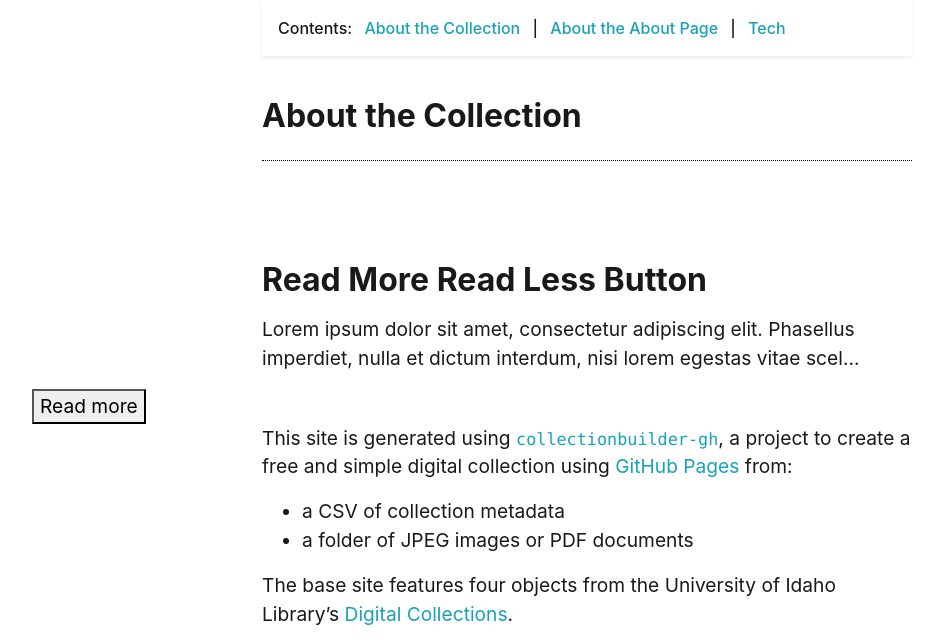
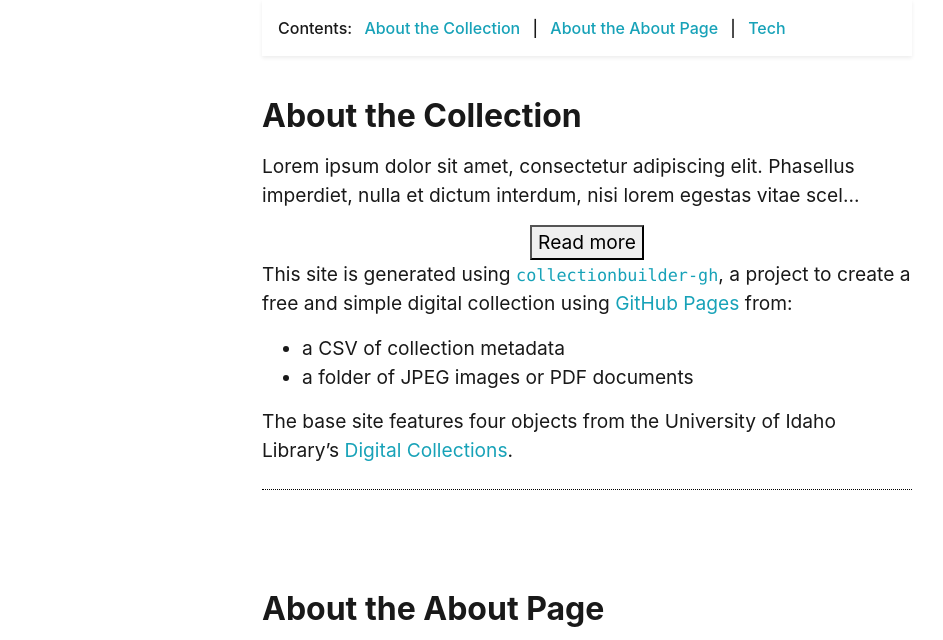
Before and after one commit to ntulibrary/digitalcollectiondemo, a Jekyll site: the page built from pages/about.md, in a window 1280 px wide and 900 px high, scrolled down 516 px, cut to the strip 0-640 px from the top of the window. Shown: the whole strip, without its empty margins (53-996 px from the left). Built offline with Jekyll 4.4.1, drawn with Linux system fonts in a browser that asks for light colours.

Commit message:
update about

```diff
--- a/pages/about.md
+++ b/pages/about.md
@@ -17,12 +17,10 @@
 </style>
 
 <body>
-
-<h2>Read More Read Less Button</h2>
 <p>Lorem ipsum dolor sit amet, consectetur adipiscing elit. Phasellus imperdiet, nulla et dictum interdum, nisi lorem egestas vitae scel<span id="dots">...</span><span id="more">erisque enim ligula venenatis dolor. Maecenas nisl est, ultrices nec congue eget, auctor vitae massa. Fusce luctus vestibulum augue ut aliquet. Nunc sagittis dictum nisi, sed ullamcorper ipsum dignissim ac. In at libero sed nunc venenatis imperdiet sed ornare turpis. Donec vitae dui eget tellus gravida venenatis. Integer fringilla congue eros non fermentum. Sed dapibus pulvinar nibh tempor porta.</span></p>
 
 
-<button onclick="myFunction()" id="myBtn">Read more</button>
+<center><button onclick="myFunction()" id="myBtn">Read more</button></center>
 
 <script>
 function myFunction() {
```
